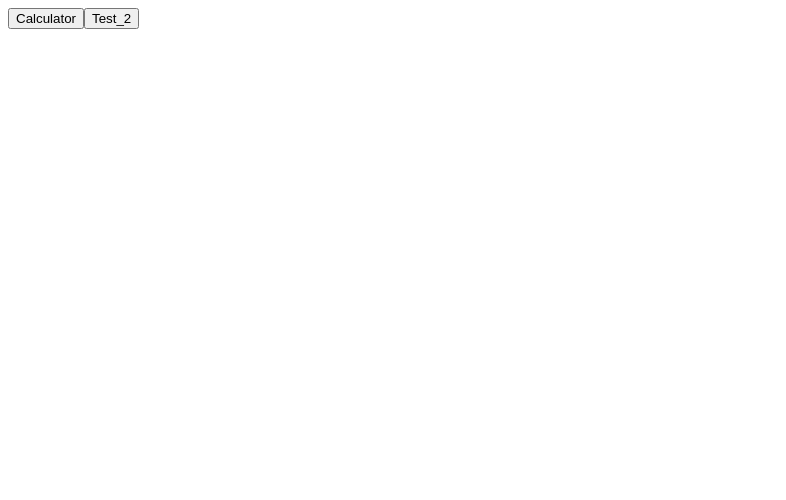
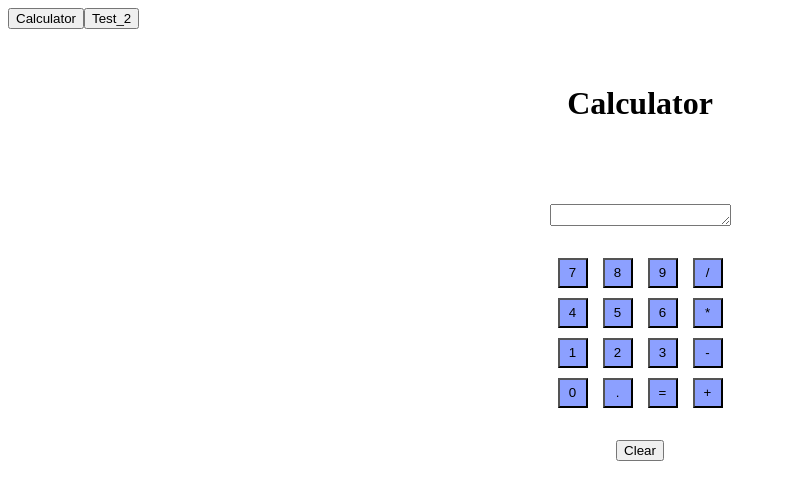
Before and after one commit to TetyanaBeyko/react_studying, a React (Vite) app: page /calculator in a window 1280 px wide. Before the commit this address had no page. Shown: the top 500 px of the page, without its empty margins (0-786 px from the left). Built offline with nearby package versions, Linux system fonts and the light colour scheme.

Commit message:
chore(calculator): added project calculator

```diff
--- a/src/App.scss
+++ b/src/App.scss
@@ -0,0 +1,46 @@
+.main {
+    display: flex;
+    flex-direction: column;
+    align-items: center;
+    height: 300px;
+    margin-top: 25px;
+    padding: 10px 0;
+
+    .totalNumber {
+      min-height: 20px;
+    }
+
+    .textarea {
+      min-height: 16px;
+    }
+
+    .buttonContainer {
+      height: 90vh;
+      margin: 2rem;
+      display: grid;
+      grid-template-columns: 1fr 1fr 1fr 1fr;
+      grid-template-rows: 1fr 1fr 1fr 1fr;
+      column-gap: 15px;
+      row-gap: 10px;
+    }
+
+    .buttonContainer > button {
+      background-color: #8ca0ff;
+      width: 30px;
+      height: 30px;
+    }
+
+    // .button {
+    //     margin: 10px;
+    //     width: 30px;
+    //     min-width: fit-content;
+    //     height: 30px;
+    //     background-color: rgb(48, 184, 184);
+    //     font-size: 18px;
+    //     border: solid 0.5px;
+    //     cursor: pointer;
+    // }
+
+
+
+  }
--- a/src/App.tsx
+++ b/src/App.tsx
@@ -1,12 +1,7 @@
 import { BrowserRouter, Routes, Route } from "react-router-dom";
 import './App.scss'
 import Buttons_menu from "./buttons_menu/buttons_menu";
-
-function Test_1() {
-  return (
-    <h3>Test_1</h3>
-  )
-}
+import Calculator from "./Projects/calculator/calculator";
 
 function Test_2() {
   return (
@@ -23,7 +18,7 @@ function App() {
     <BrowserRouter >
       <Buttons_menu />
       <Routes>
-        <Route path='/1' element={<Test_1 />} />
+        <Route path='/calculator' element={<Calculator />} />
         <Route path='/2' element={<Test_2 />} />
       </Routes>
     </BrowserRouter>
--- /dev/null
+++ b/src/Projects/calculator/calculator.tsx
@@ -0,0 +1,110 @@
+import { KeyboardEvent, useState } from 'react';
+import '../../App.scss'
+
+function Calculator() {
+  const [totalNumber, setTotalNumber] = useState("");
+  const [inputValue, setInputValue] = useState("");
+  const [temporaryInputValue, setTemporaryInputValue] = useState("");
+  const [mathOperator, setMathOperator] = useState("");
+  const [disabled, setDisabled] = useState(false);
+
+  const allowedCharacters = ["0", "1", "2", "3", "4", "5", "6", "7", "8", "9", ".", "+", "-", "*", "/", "(", ")", "="];
+
+  const clearTotalNumber = () => {
+    setTotalNumber("");
+    setInputValue("");
+    setTemporaryInputValue("");
+    setDisabled(false);
+  }
+
+  // const readInputValue = (event: ChangeEvent) => {
+  //   // const value = (event.target as HTMLInputElement).value;
+  //   // setInputValue(value);
+  // }
+
+  const readKey = (event: KeyboardEvent) => {
+    const validateCharacter = allowedCharacters
+      .filter((character) => character === event.key)[0];
+
+      if (validateCharacter === "="){
+        setTotalNumber(`${inputValue} = ${parse(inputValue)}`);
+      }
+
+      if (validateCharacter !==undefined){
+        setInputValue(`${inputValue}${validateCharacter}`);
+      }
+  }
+
+  function parse(str: string) {
+    return Function(`'use strict'; return (${str})`)()
+  }
+
+  const handleInputNumber = (inputNumber: string) => {
+    if (inputNumber === "." && inputValue === "") {
+      setInputValue(`${"0"}${inputNumber}`);
+    } else {
+      setInputValue(`${inputValue}${inputNumber}`);
+    }
+  }
+
+  const handleMathOperator = (operator: string) => {
+    // equal ↓↓ setTotalNumber(totalNumber + " " + operator + " ");
+    setTotalNumber(`${inputValue} ${operator}`);
+    setTemporaryInputValue(inputValue);
+    setMathOperator(operator);
+    setInputValue("");
+  }
+
+  const calculate = () => {
+    // switch (mathOperator) {
+    //   case "+": setTotalNumber(`${totalNumber} ${inputValue} = ${Number(temporaryInputValue) + Number(inputValue)}`);
+    //     break;
+    //   case "-": setTotalNumber(`${totalNumber} ${inputValue} = ${Number(temporaryInputValue) - Number(inputValue)}`);
+    //     break;
+    //   case "*": setTotalNumber(`${totalNumber} ${inputValue} = ${Number(temporaryInputValue) * Number(inputValue)}`);
+    //     break;
+    //   case "/": setTotalNumber(`${totalNumber} ${inputValue} = ${Number(temporaryInputValue) / Number(inputValue)}`);
+    //     break;
+    // }
+    const result = `${temporaryInputValue} ${mathOperator} ${inputValue}`
+    setTotalNumber(`${totalNumber} ${inputValue} = ${parse(result)}`)
+
+    setInputValue("");
+    setTemporaryInputValue("");
+    setDisabled(true);
+  }
+
+  return (
+    <div className='main'>
+      <h1>Calculator</h1>
+      <h2 className='totalNumber'>{totalNumber}</h2>
+      <textarea className='textarea' value={inputValue} onKeyDown={(event) => readKey(event)} disabled={disabled} />
+
+      <div className="buttonContainer">
+        <button onClick={() => handleInputNumber("7")}>7</button>
+        <button onClick={() => handleInputNumber("8")}>8</button>
+        <button onClick={() => handleInputNumber("9")}>9</button>
+        <button className='button' onClick={() => handleMathOperator("/")}>/</button>
+        <button onClick={() => handleInputNumber("4")}>4</button>
+        <button onClick={() => handleInputNumber("5")}>5</button>
+        <button onClick={() => handleInputNumber("6")}>6</button>
+        <button className='button' onClick={() => handleMathOperator("*")}>*</button>
+        <button onClick={() => handleInputNumber("1")}>1</button>
+        <button onClick={() => handleInputNumber("2")}>2</button>
+        <button onClick={() => handleInputNumber("3")}>3</button>
+        <button className='button' onClick={() => handleMathOperator("-")}>-</button>
+        <button onClick={() => handleInputNumber("0")}>0</button>
+        <button onClick={() => handleInputNumber(".")}>.</button>
+        <button className='button' onClick={calculate}>=</button>
+        <button className='button' onClick={() => handleMathOperator("+")}>+</button>
+      </div>
+
+      {/* {inputValue !== "" && <button className='button' onClick={clearTotalNumber}>Clear</button>} */}
+      <button className='button' onClick={clearTotalNumber}>Clear</button>
+
+    </div>
+
+  )
+}
+
+export default Calculator;
```
